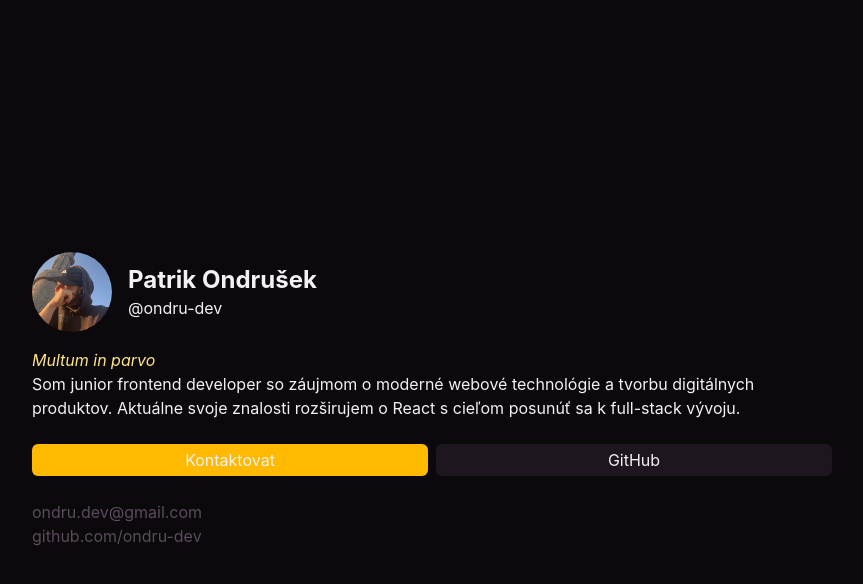
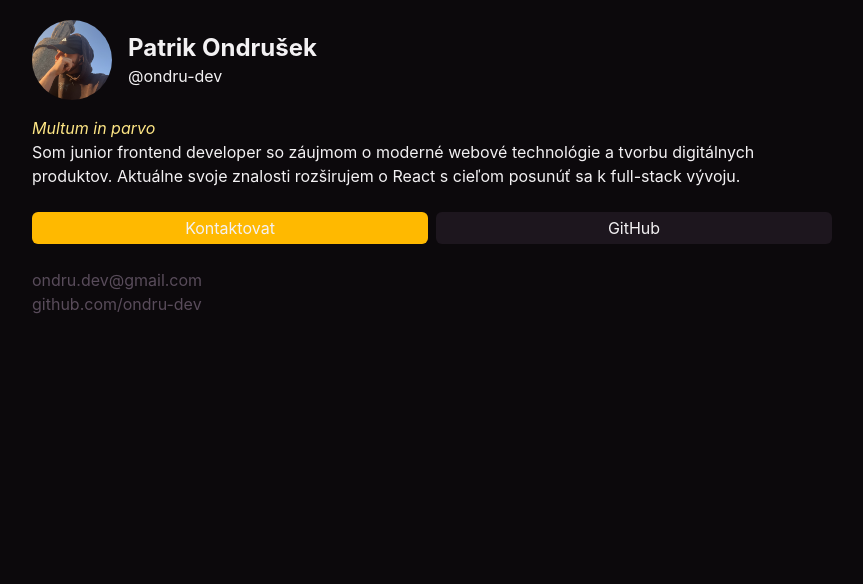
Before and after one commit to ondru-dev/portfolio, a website built with Vite: page index.html in a window 1280 px wide. Shown: the whole page, without its empty margins (208-1071 px from the left). Built offline with nearby package versions, Linux system fonts and the light colour scheme.

Commit message:
version 2

```diff
--- a/index.html
+++ b/index.html
@@ -16,7 +16,8 @@
     <title>ondru.dev</title>
   </head>
   <body>
-    <header class="max-w-200">
+    <div class="max-w-200">
+      <header>
         <div id="heading" class="flex items-center gap-4">
           <img class="w-20 rounded-full" src="src/assets/pfp.jpeg" alt="" />
           <div>
@@ -27,9 +28,9 @@
 
         <article class="w-full pt-4">
           <i class="text-amber-200">Multum in parvo</i> <br />
-        Som junior frontend developer so záujmom o moderné webové technológie a
-        tvorbu digitálnych produktov. Aktuálne svoje znalosti rozširujem o React
-        s cieľom posunúť sa k full-stack vývoju.
+          Som junior frontend developer so záujmom o moderné webové technológie
+          a tvorbu digitálnych produktov. Aktuálne svoje znalosti rozširujem o
+          React s cieľom posunúť sa k full-stack vývoju.
         </article>
         <div class="flex justify-center items-center w-full gap-2 pt-6 pb-6">
           <a
@@ -56,6 +57,7 @@
           >
         </p>
       </header>
+    </div>
     <script type="module" src="/src/main.js"></script>
   </body>
 </html>
--- a/src/style.css
+++ b/src/style.css
@@ -1,6 +1,5 @@
 @import "tailwindcss";
 body {
-  overflow: hidden;
-  @apply h-screen w-full bg-mauve-950 text-mauve-100 pl-5 pr-5
-    flex justify-center items-center flex-row;
+  @apply w-full bg-mauve-950 text-mauve-100 pl-5 pr-5 pt-5
+    flex justify-center;
 }
```
Lines whose indentation alone changed are shown as unchanged.
